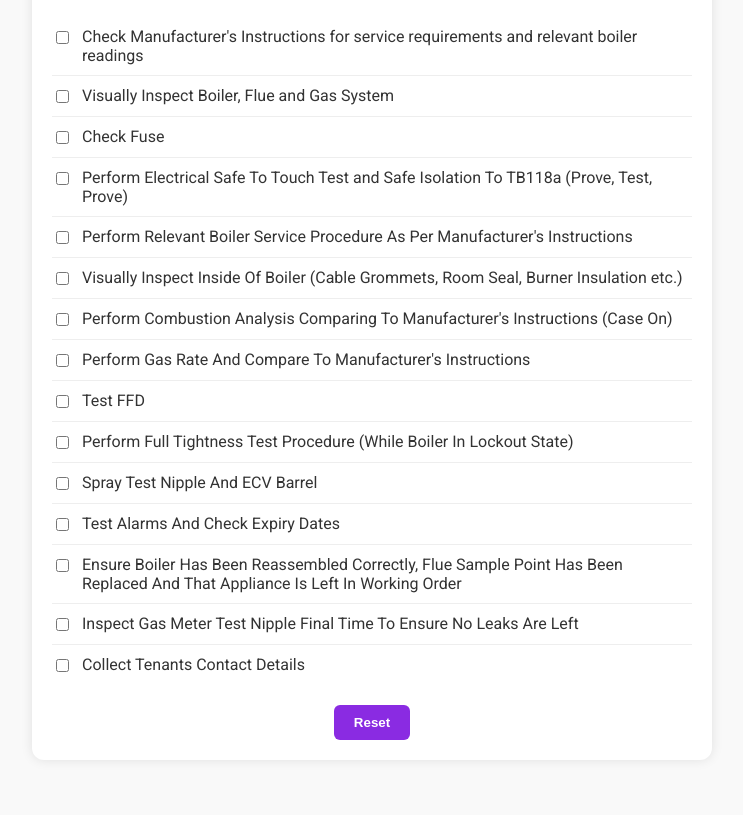
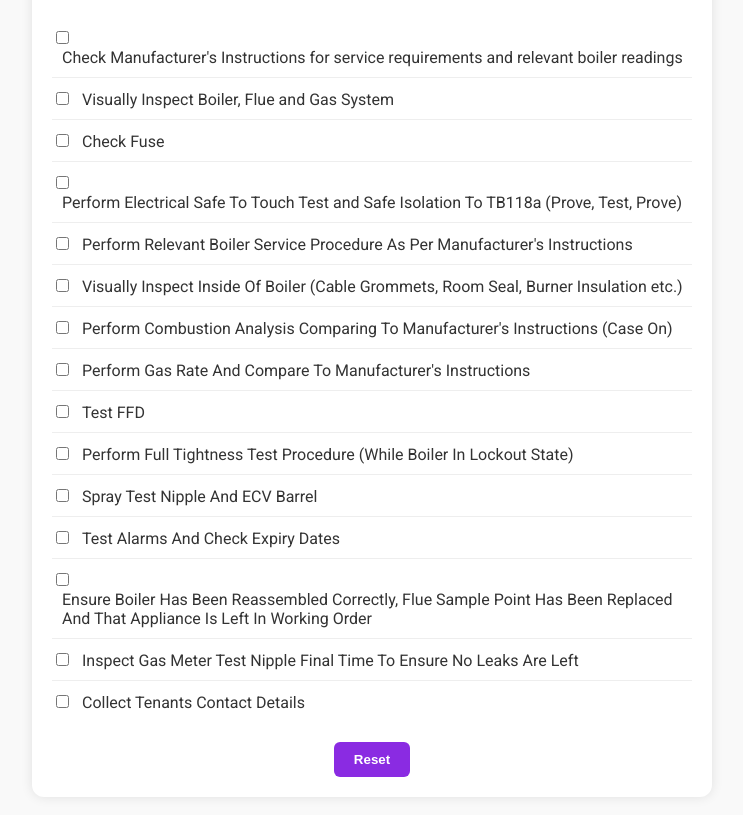
Before and after one commit to lexington1988/boilerchecklist, a plain HTML site: page index.html in a window 1280 px wide. Shown: the part 95-910 px from the top of the page, without its empty margins (268-1011 px from the left). Before the commit the page ends 875 px from the top, so only its background shows below. Drawn offline with Linux system fonts and the light colour scheme.

Commit message:
Update index.html

```diff
--- a/index.html
+++ b/index.html
@@ -39,19 +39,21 @@
     }
 
     ul.checklist li {
+      display: flex;
+      align-items: flex-start;
+      padding: 10px 0;
       border-bottom: 1px solid #eee;
-      padding: 10px 0;
     }
 
     ul.checklist li:last-child {
       border-bottom: none;
     }
 
-    label.check-label {
-      display: flex;
-      align-items: flex-start;
-      gap: 10px;
-      cursor: pointer;
+    .check-label {
+      flex: 1;
+      margin-left: 10px;
+      transition: color 0.3s, text-decoration 0.3s;
+      display: inline-block;
     }
 
     input[type="checkbox"] {
@@ -59,7 +61,7 @@
       margin-top: 4px;
     }
 
-    .checked label.check-label {
+    .checked .check-label {
       text-decoration: line-through;
       color: #888;
     }
@@ -85,21 +87,21 @@
   <div class="container">
     <h2>Boiler Service Checklist</h2>
     <ul class="checklist">
-      <li><label class="check-label"><input type="checkbox" onchange="toggleCheck(this)">Check Manufacturer's Instructions for service requirements and relevant boiler readings</label></li>
-      <li><label class="check-label"><input type="checkbox" onchange="toggleCheck(this)">Visually Inspect Boiler, Flue and Gas System</label></li>
-      <li><label class="check-label"><input type="checkbox" onchange="toggleCheck(this)">Check Fuse</label></li>
-      <li><label class="check-label"><input type="checkbox" onchange="toggleCheck(this)">Perform Electrical Safe To Touch Test and Safe Isolation To TB118a (Prove, Test, Prove)</label></li>
-      <li><label class="check-label"><input type="checkbox" onchange="toggleCheck(this)">Perform Relevant Boiler Service Procedure As Per Manufacturer's Instructions</label></li>
-      <li><label class="check-label"><input type="checkbox" onchange="toggleCheck(this)">Visually Inspect Inside Of Boiler (Cable Grommets, Room Seal, Burner Insulation etc.)</label></li>
-      <li><label class="check-label"><input type="checkbox" onchange="toggleCheck(this)">Perform Combustion Analysis Comparing To Manufacturer's Instructions (Case On)</label></li>
-      <li><label class="check-label"><input type="checkbox" onchange="toggleCheck(this)">Perform Gas Rate And Compare To Manufacturer's Instructions</label></li>
-      <li><label class="check-label"><input type="checkbox" onchange="toggleCheck(this)">Test FFD</label></li>
-      <li><label class="check-label"><input type="checkbox" onchange="toggleCheck(this)">Perform Full Tightness Test Procedure (While Boiler In Lockout State)</label></li>
-      <li><label class="check-label"><input type="checkbox" onchange="toggleCheck(this)">Spray Test Nipple And ECV Barrel</label></li>
-      <li><label class="check-label"><input type="checkbox" onchange="toggleCheck(this)">Test Alarms And Check Expiry Dates</label></li>
-      <li><label class="check-label"><input type="checkbox" onchange="toggleCheck(this)">Ensure Boiler Has Been Reassembled Correctly, Flue Sample Point Has Been Replaced And That Appliance Is Left In Working Order</label></li>
-      <li><label class="check-label"><input type="checkbox" onchange="toggleCheck(this)">Inspect Gas Meter Test Nipple Final Time To Ensure No Leaks Are Left</label></li>
-      <li><label class="check-label"><input type="checkbox" onchange="toggleCheck(this)">Collect Tenants Contact Details</label></li>
+      <li><label><input type="checkbox" onchange="toggleCheck(this)"><span class="check-label">Check Manufacturer's Instructions for service requirements and relevant boiler readings</span></label></li>
+      <li><label><input type="checkbox" onchange="toggleCheck(this)"><span class="check-label">Visually Inspect Boiler, Flue and Gas System</span></label></li>
+      <li><label><input type="checkbox" onchange="toggleCheck(this)"><span class="check-label">Check Fuse</span></label></li>
+      <li><label><input type="checkbox" onchange="toggleCheck(this)"><span class="check-label">Perform Electrical Safe To Touch Test and Safe Isolation To TB118a (Prove, Test, Prove)</span></label></li>
+      <li><label><input type="checkbox" onchange="toggleCheck(this)"><span class="check-label">Perform Relevant Boiler Service Procedure As Per Manufacturer's Instructions</span></label></li>
+      <li><label><input type="checkbox" onchange="toggleCheck(this)"><span class="check-label">Visually Inspect Inside Of Boiler (Cable Grommets, Room Seal, Burner Insulation etc.)</span></label></li>
+      <li><label><input type="checkbox" onchange="toggleCheck(this)"><span class="check-label">Perform Combustion Analysis Comparing To Manufacturer's Instructions (Case On)</span></label></li>
+      <li><label><input type="checkbox" onchange="toggleCheck(this)"><span class="check-label">Perform Gas Rate And Compare To Manufacturer's Instructions</span></label></li>
+      <li><label><input type="checkbox" onchange="toggleCheck(this)"><span class="check-label">Test FFD</span></label></li>
+      <li><label><input type="checkbox" onchange="toggleCheck(this)"><span class="check-label">Perform Full Tightness Test Procedure (While Boiler In Lockout State)</span></label></li>
+      <li><label><input type="checkbox" onchange="toggleCheck(this)"><span class="check-label">Spray Test Nipple And ECV Barrel</span></label></li>
+      <li><label><input type="checkbox" onchange="toggleCheck(this)"><span class="check-label">Test Alarms And Check Expiry Dates</span></label></li>
+      <li><label><input type="checkbox" onchange="toggleCheck(this)"><span class="check-label">Ensure Boiler Has Been Reassembled Correctly, Flue Sample Point Has Been Replaced And That Appliance Is Left In Working Order</span></label></li>
+      <li><label><input type="checkbox" onchange="toggleCheck(this)"><span class="check-label">Inspect Gas Meter Test Nipple Final Time To Ensure No Leaks Are Left</span></label></li>
+      <li><label><input type="checkbox" onchange="toggleCheck(this)"><span class="check-label">Collect Tenants Contact Details</span></label></li>
     </ul>
     <button class="reset-btn" onclick="resetChecklist()">Reset</button>
   </div>
```
